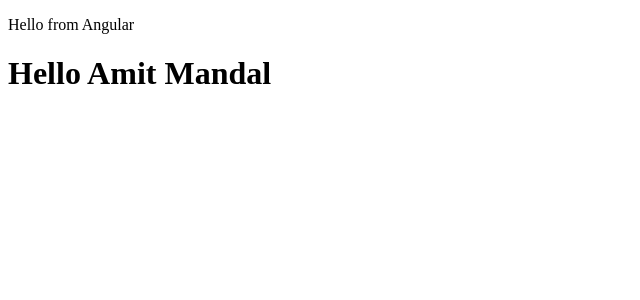
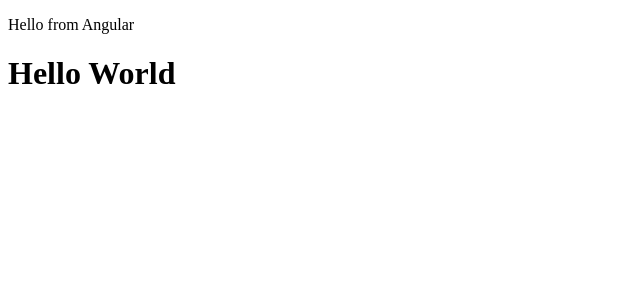
Before and after one commit to amit9031jsr/angularApp, an Angular app: page / in a window 1280 px wide. Shown: the top 300 px of the page, without its empty margins (0-640 px from the left). Built offline with nearby package versions, Linux system fonts and the light colour scheme.

Commit message:
Objects Interfaces

```diff
--- /dev/null
+++ b/src/app/components/Customer.ts
@@ -0,0 +1,5 @@
+export interface Customer{
+    id:number,
+    name:string,
+    email:string
+}
--- a/src/app/components/sandbox.component.ts
+++ b/src/app/components/sandbox.component.ts
@@ -1,25 +1,40 @@
+import { Customer } from './Customer';
 import { Component } from '@angular/core';
 
 @Component({ //component decorator
     selector:'sandbox',
-    template:`<h1>Hello {{ name }}</h1>`
+    template:`<h1>Hello World</h1>`
 })
 
 export class SandboxComponent{
 // property
-   name:string = 'Amit Mandal';
-   age:number = 25;
-   hasChildren:boolean = true;
-   city:any = 'Stanford';
-   myNumbersArray:number[] = [1,2,3];
-   myStringsArray:string[] = ['hello', 'world'];
-   myAnyArray:any[] = [1,2,'hello'];
-   myTuple:[string, number] = ['hello', 3];
-   unusable:void = undefined;
-   u:undefined = undefined;
-   n:null = null;
+    customer:Customer;
+    customers:Customer[];
 
-   constructor(){
+    constructor(){
+        this.customer = {
+            id:1,
+            name:'Amit Mandal',
+            email:'amit@gmail.com'
+        }
 
-   }
+        this.customers = [
+            {
+                id:1,
+                name:'Amit Mandal',
+                email:'amit@gmail.com'
+            },
+            {
+                id:2,
+                name:'Priyank Verma',
+                email:'priyank@gmail.com'
+            },
+            {
+                id:3,
+                name:'Ravi Seth',
+                email:'ravi@gmail.com'
+            }
+        ]
+    }
+
 }
```
